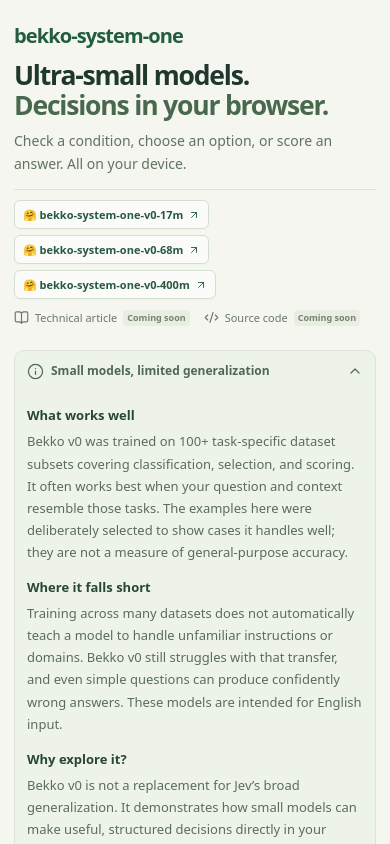
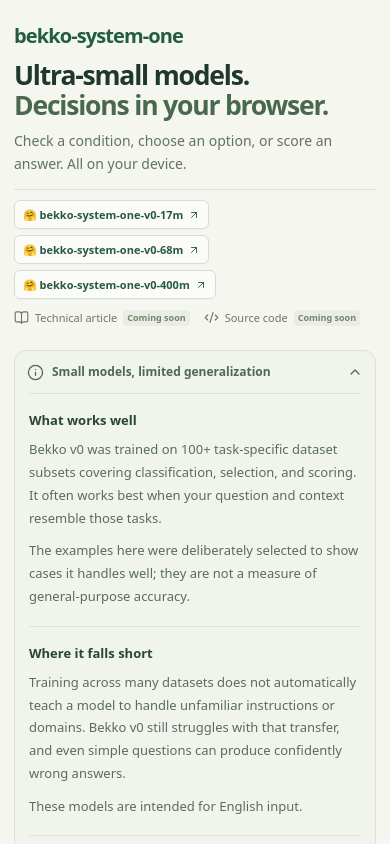
Before and after one commit to hotchpotch/bekko-system-one, a React (Vite) app in the folder browser/: page / in a window 390 px wide. Both pictures are taken after a click on the heading "Small models, limited generalization". Shown: the top 844 px of the page. Built offline with nearby package versions, Linux system fonts and the light colour scheme.

Commit message:
Refine model information layout for desktop and mobile

```diff
--- a/browser/src/main.jsx
+++ b/browser/src/main.jsx
@@ -350,12 +350,20 @@
           <ChevronDown size={16} className="model-info-chevron" aria-hidden="true" />
         </summary>
         <div className="model-info-content">
-          <h3>What works well</h3>
-          <p>Bekko v0 was trained on 100+ task-specific dataset subsets covering classification, selection, and scoring. It often works best when your question and context resemble those tasks. The examples here were deliberately selected to show cases it handles well; they are not a measure of general-purpose accuracy.</p>
-          <h3>Where it falls short</h3>
-          <p>Training across many datasets does not automatically teach a model to handle unfamiliar instructions or domains. Bekko v0 still struggles with that transfer, and even simple questions can produce confidently wrong answers. These models are intended for English input.</p>
-          <h3>Why explore it?</h3>
-          <p>Bekko v0 is not a replacement for Jev’s broad generalization. It demonstrates how small models can make useful, structured decisions directly in your browser—a starting point for exploring more capable on-device AI.</p>
+          <section className="model-info-section">
+            <h3>What works well</h3>
+            <p>Bekko v0 was trained on 100+ task-specific dataset subsets covering classification, selection, and scoring. It often works best when your question and context resemble those tasks.</p>
+            <p>The examples here were deliberately selected to show cases it handles well; they are not a measure of general-purpose accuracy.</p>
+          </section>
+          <section className="model-info-section">
+            <h3>Where it falls short</h3>
+            <p>Training across many datasets does not automatically teach a model to handle unfamiliar instructions or domains. Bekko v0 still struggles with that transfer, and even simple questions can produce confidently wrong answers.</p>
+            <p>These models are intended for English input.</p>
+          </section>
+          <section className="model-info-outlook">
+            <h3>Why explore it?</h3>
+            <p>Bekko v0 is not a replacement for Jev’s broad generalization. It demonstrates how small models can make useful, structured decisions directly in your browser—a starting point for exploring more capable on-device AI.</p>
+          </section>
         </div>
       </details>
       <section className="model-panel" aria-label="Model">
--- a/browser/src/style.css
+++ b/browser/src/style.css
@@ -992,16 +992,22 @@
 
 .decision-activity .load-progress { width: 100%; margin-top: 16px; text-align: left; }
 
-.model-info { margin: 0 0 18px; padding: 0; border: 1px solid #dce4d6; border-radius: 10px; background: #eef3e9; color: #48604c; }
-.model-info > summary { display: flex; align-items: center; gap: 9px; padding: 12px 14px; border-radius: 9px; list-style: none; font-size: 13px; line-height: 1.5; }
+.model-info { margin: 0 0 20px; padding: 0; border: 1px solid #dce4d6; border-radius: 12px; background: #f0f4ec; color: #48604c; }
+.model-info > summary { display: flex; align-items: center; gap: 10px; padding: 14px 18px; border-radius: 11px; list-style: none; font-size: 13px; line-height: 1.5; }
 .model-info > summary::-webkit-details-marker { display: none; }
 .model-info > summary:hover { background: #e6eede; color: #28593f; }
 .model-info > summary > span { flex: 1; }
 .model-info[open] .model-info-chevron { transform: rotate(180deg); }
-.model-info-content { padding: 0 14px 14px; max-width: 860px; }
-.model-info-content h3 { margin: 14px 0 5px; font-size: 13px; color: #284733; }
-.model-info-content p { margin: 0; font-size: 13px; line-height: 1.7; }
+.model-info-content { display: grid; grid-template-columns: repeat(2, minmax(0, 1fr)); gap: 20px 28px; margin: 0 18px; padding: 20px 0 18px; border-top: 1px solid #dce4d6; }
+.model-info-content h3 { margin: 0 0 8px; font-size: 13px; font-weight: 700; color: #284733; }
+.model-info-content p { margin: 0; font-size: 13px; line-height: 1.75; }
+.model-info-content p + p { margin-top: 10px; }
+.model-info-outlook { grid-column: 1 / -1; display: grid; grid-template-columns: 140px minmax(0, 1fr); gap: 18px; padding-top: 16px; border-top: 1px solid #dce4d6; }
+.model-info-outlook h3 { margin: 2px 0 0; }
 @media (max-width: 600px) {
-  .model-info > summary { padding: 11px 12px; font-size: 12px; gap: 7px; }
-  .model-info-content { padding: 0 12px 14px; }
+  .model-info > summary { padding: 12px; font-size: 12px; gap: 8px; }
+  .model-info-content { grid-template-columns: minmax(0, 1fr); margin: 0 14px; padding: 16px 0; gap: 18px; }
+  .model-info-section + .model-info-section { padding-top: 16px; border-top: 1px solid #dce4d6; }
+  .model-info-outlook { display: block; }
+  .model-info-outlook h3 { margin: 0 0 8px; }
 }
```
